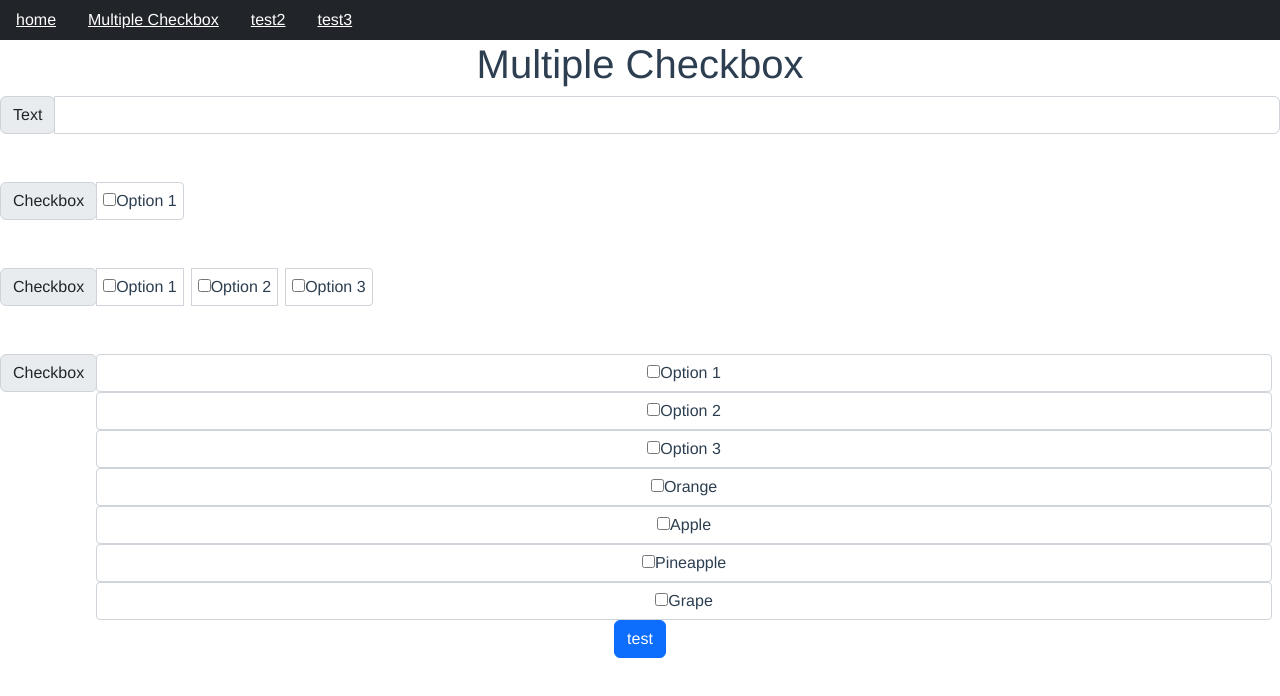
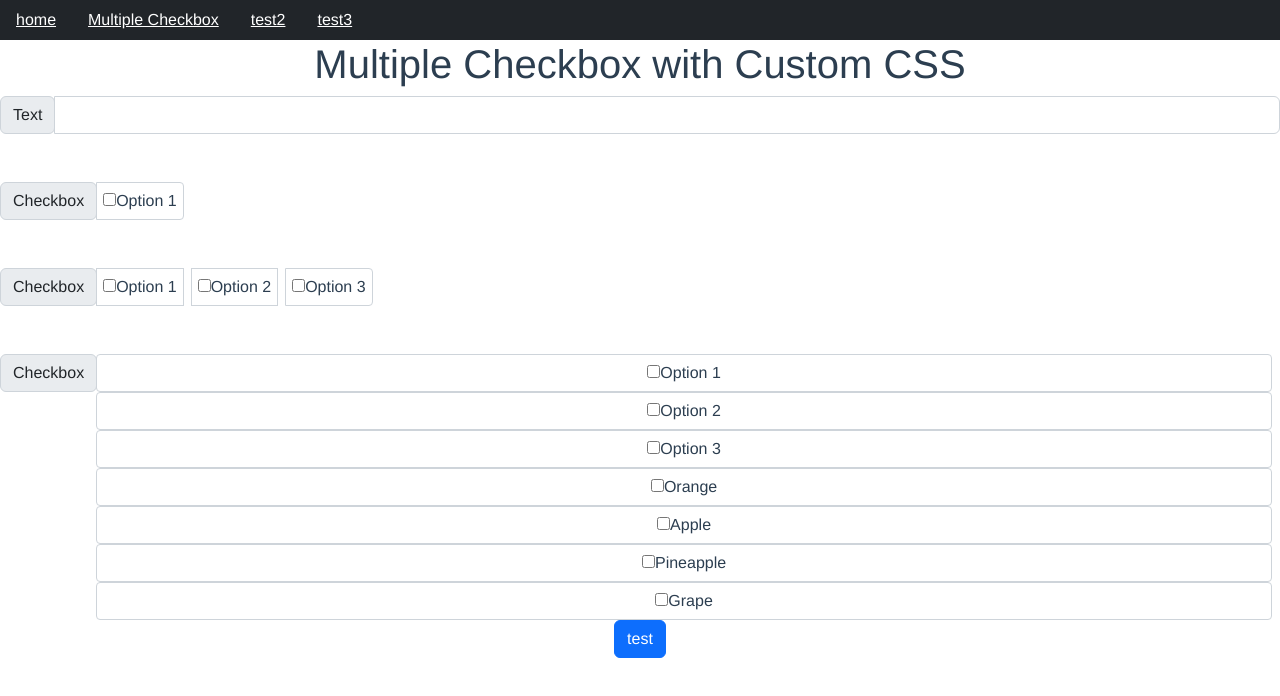
Before and after one commit to hidems/learning-bootstrap_vue, a Vue app: page /#/multi_checkbox in a window 1280 px wide. Shown: the top 696 px of the page. Built offline with nearby package versions, Linux system fonts and the light colour scheme.

Commit message:
Add custom css

```diff
--- a/src/components/MultiCheckbox.vue
+++ b/src/components/MultiCheckbox.vue
@@ -1,6 +1,6 @@
 <template>
   <div>
-    <h1>Multiple Checkbox</h1>
+    <h1>Multiple Checkbox with Custom CSS</h1>
     <b-form-group class="mt-2">
       <b-input-group prepend="Text">
         <b-form-input></b-form-input>
```
